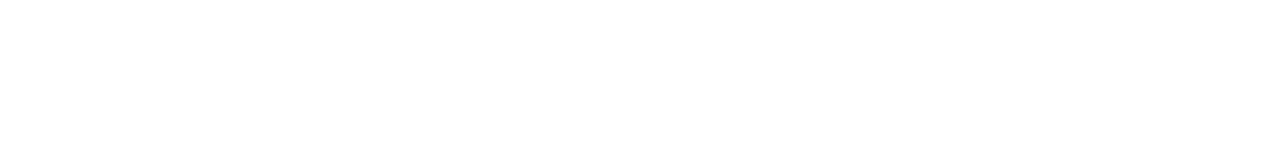
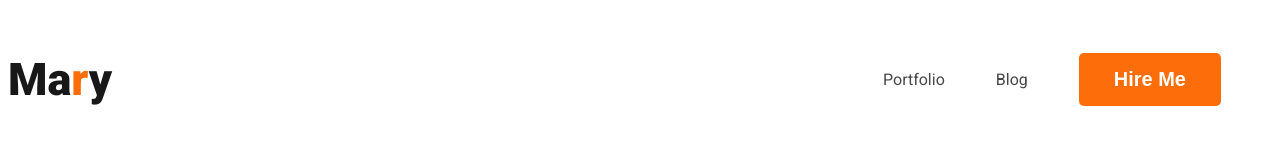
Before and after one commit to rahimul12/my-portfolio, a plain HTML site: page index.html in a window 1280 px wide. Drawn offline with Linux system fonts and the light colour scheme.

Commit message:
navnar added

```diff
--- a/index.html
+++ b/index.html
@@ -1,14 +1,30 @@
 <!DOCTYPE html>
 <html lang="en">
+
 <head>
     <meta charset="UTF-8">
     <meta name="viewport" content="width=device-width, initial-scale=1.0">
     <title>My Portfolio</title>
+    <link rel="preconnect" href="https://fonts.googleapis.com">
+    <link rel="preconnect" href="https://fonts.gstatic.com" crossorigin>
+    <link
+        href="https://fonts.googleapis.com/css2?family=Open+Sans:wght@400;700;800&family=Roboto:wght@400;900&display=swap"
+        rel="stylesheet">
+    <link rel="stylesheet" href="styles/portfoilo.css">
 </head>
+
 <body>
 
     <header>
+        <nav>
+            <h3 class="nav-title">Ma<span class="orange">r</span>y</h3>
+            <ul>
+                <li><a href="index.html">Portfolio</a></li>
+                <li><a href="index.html">Blog</a></li>
 
+                <li><button class="btn-primary">Hire Me</button></li>
+            </ul>
+        </nav>
     </header>
 
     <main>
@@ -18,4 +34,5 @@
 
     </footer>
 </body>
+
 </html>
--- /dev/null
+++ b/styles/portfoilo.css
@@ -0,0 +1,59 @@
+/* common shared styles */
+body {
+    font-family: 'Open Sans', sans-serif;
+    font-family: 'Roboto', sans-serif;
+}
+
+.orange {
+    color: #FD6E0A;
+    ;
+}
+
+
+/* nav related styles */
+nav {
+    display: flex;
+    justify-content: space-between;
+    align-items: center;
+
+}
+
+.nav-title {
+
+    color: var(--Dark-01, #181818);
+    font-size: 45px;
+    font-weight: 800;
+
+}
+
+.btn-primary {
+    border-radius: 5px;
+    background: #FD6E0A;
+    border: 0;
+    color: white;
+    font-size: 20px;
+    font-weight: 700;
+    padding: 15px 35px;
+
+}
+
+
+
+
+nav>ul {
+    display: flex;
+    align-items: center;
+
+}
+
+
+
+nav li {
+    list-style: none;
+    margin-right: 51px;
+}
+
+nav a {
+    text-decoration: none;
+    color: #474747;
+}
```
